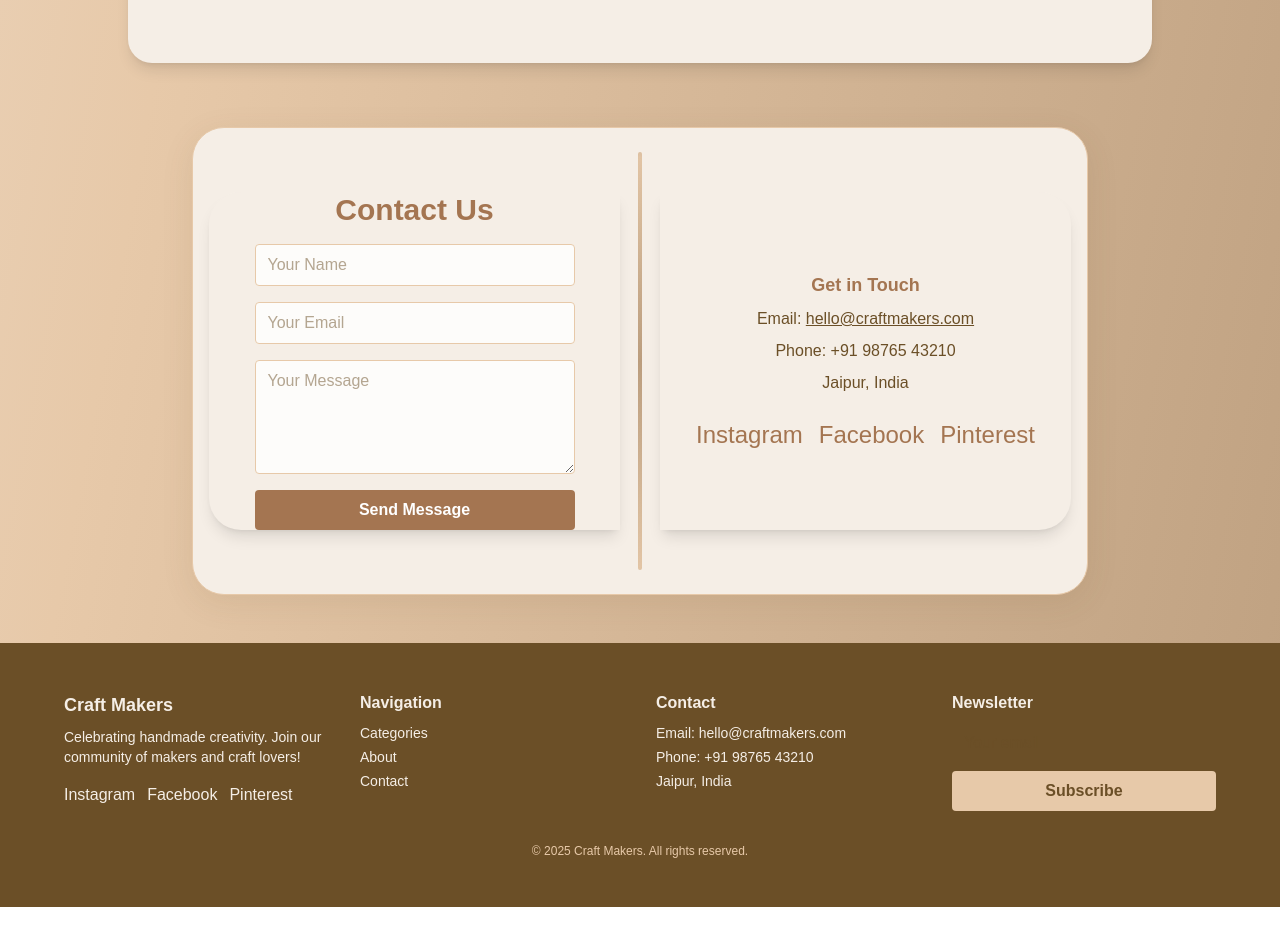
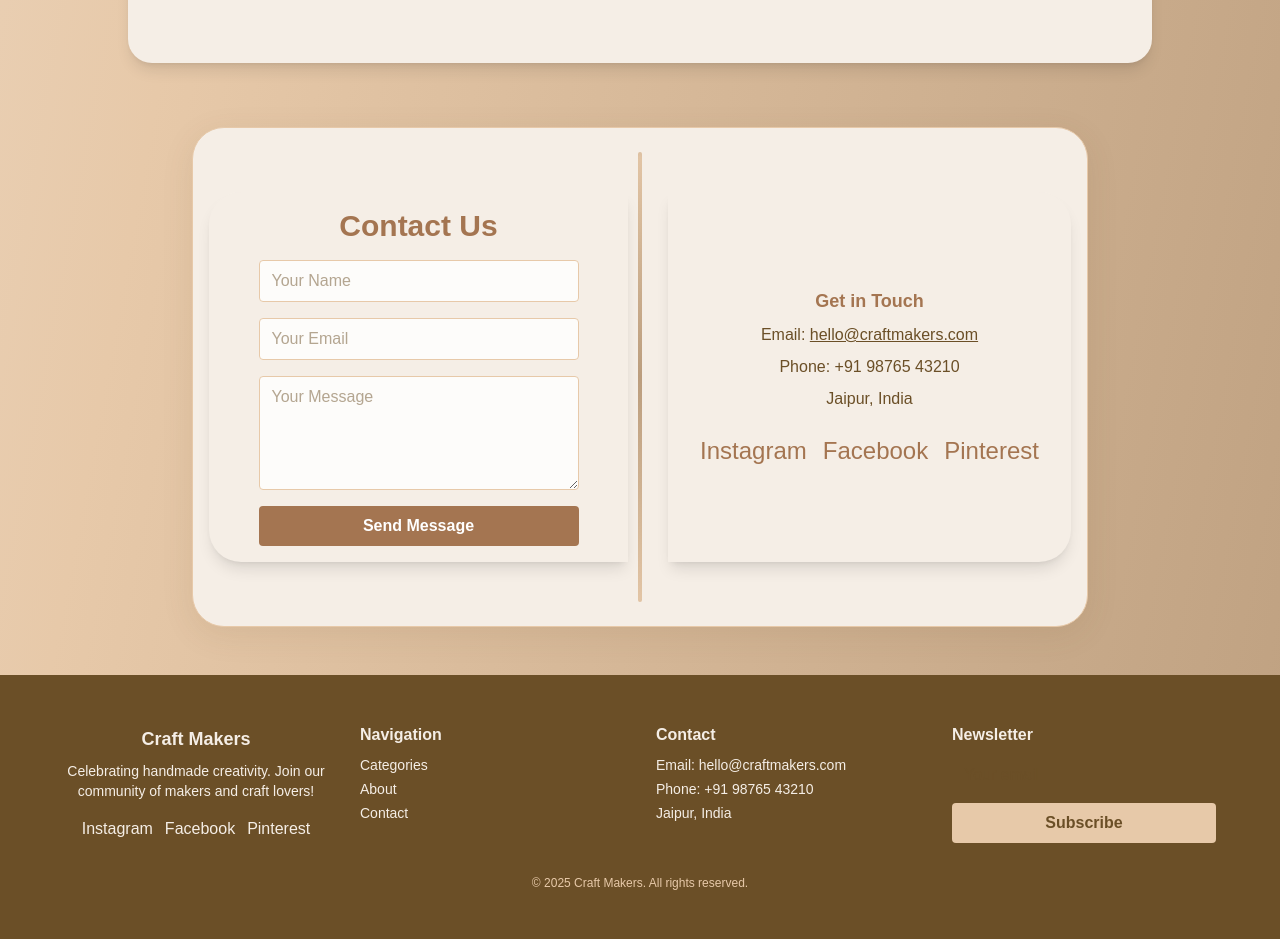
Before and after one commit to devbuilt888/sea-urchin-consulting, a Next.js app: page /solopreneur/craft-makers in a window 1280 px wide. Shown: the part 5980-6919 px from the top of the page. Before the commit the page ends 6887 px from the top, so only its background shows below. Built offline with nearby package versions, Linux system fonts and the light colour scheme.

Commit message:
Update Craft Makers page layout by adjusting padding and margins for improved visual consistency. Enhance the "Contact Us" section with better spacing and visibility of social media links, promoting user engagement.

```diff
--- a/src/pages/solopreneur/craft-makers.jsx
+++ b/src/pages/solopreneur/craft-makers.jsx
@@ -745,11 +745,11 @@ export default function CraftMakersShowcase() {
       </section>
       <FloatingCTA />
       {/* Contact Us Book Section */}
-      <section id="contact" className="w-full max-w-4xl mx-auto py-10 sm:py-16 px-2 sm:px-4 flex flex-col md:flex-row items-stretch gap-0 md:gap-10 bg-[#f5eee6] rounded-[32px] shadow-2xl mt-8 sm:mt-16 relative overflow-hidden border border-[#e7c9a9]" style={{boxShadow: '0 8px 32px 0 rgba(107,79,39,0.10)'}}>
+      <section id="contact" className="w-full max-w-4xl mx-auto py-10 sm:py-16 px-2 sm:px-4 flex flex-col md:flex-row items-stretch gap-0 md:gap-10 bg-[#f5eee6] rounded-[32px] shadow-2xl mt-8 m-4 sm:mt-16 relative overflow-hidden border border-[#e7c9a9]" style={{boxShadow: '0 8px 32px 0 rgba(107,79,39,0.10)'}}>
         {/* Book spine */}
         <div className="hidden md:block absolute left-1/2 top-6 bottom-6 w-1 bg-gradient-to-b from-[#e7c9a9] via-[#bfa181] to-[#e7c9a9] shadow-inner rounded-full z-10" style={{transform: 'translateX(-50%)'}}></div>
         {/* Left page (form) */}
-        <div className="flex-1 flex flex-col justify-center items-center bg-[#f5eee6] px-4 py-8 md:py-0 md:rounded-l-[32px] relative z-20 shadow-none md:shadow-lg">
+        <div className="flex-1 flex flex-col justify-center items-center bg-[#f5eee6] px-4 py-8 md:py-4 md:rounded-l-[32px] relative z-20 shadow-none md:shadow-lg">
           <h2 className="text-xl sm:text-2xl md:text-3xl font-bold mb-4 text-[#a47551]">Contact Us</h2>
           <form className="w-full max-w-xs flex flex-col gap-4">
             <input type="text" placeholder="Your Name" className="rounded px-3 py-2 text-[#6b4f27] bg-white/80 border border-[#e7c9a9] focus:outline-none" />
@@ -759,12 +759,12 @@ export default function CraftMakersShowcase() {
           </form>
         </div>
         {/* Right page (info/socials) */}
-        <div className="flex-1 flex flex-col justify-center items-center bg-[#f5eee6] px-4 py-8 md:py-0 md:rounded-r-[32px] relative z-20 shadow-none md:shadow-lg text-center">
+        <div className="flex-1 flex flex-col justify-center items-center bg-[#f5eee6] px-2 py-8 md:py-0 md:rounded-r-[32px] relative z-20 shadow-none md:shadow-lg text-center">
           <h3 className="text-lg font-bold text-[#a47551] mb-2">Get in Touch</h3>
           <p className="text-[#6b4f27] mb-2">Email: <a href="mailto:hello@craftmakers.com" className="underline">hello@craftmakers.com</a></p>
           <p className="text-[#6b4f27] mb-2">Phone: +91 98765 43210</p>
           <p className="text-[#6b4f27] mb-4">Jaipur, India</p>
-          <div className="flex gap-4 justify-center mt-2">
+          <div className="hidden md:flex gap-4 justify-center mt-2">
             <a href="#" className="text-[#a47551] hover:text-[#bfa181] text-2xl"><i className="fab fa-instagram"></i>Instagram</a>
             <a href="#" className="text-[#a47551] hover:text-[#bfa181] text-2xl"><i className="fab fa-facebook"></i>Facebook</a>
             <a href="#" className="text-[#a47551] hover:text-[#bfa181] text-2xl"><i className="fab fa-pinterest"></i>Pinterest</a>
@@ -774,7 +774,7 @@ export default function CraftMakersShowcase() {
       {/* Footer */}
       <footer className="w-full bg-[#6b4f27] text-[#f5eee6] py-10 sm:py-12 px-2 sm:px-4 mt-12">
         <div className="max-w-6xl mx-auto grid grid-cols-1 sm:grid-cols-2 md:grid-cols-4 gap-6 sm:gap-8">
-          <div>
+          <div className="flex flex-col items-center justify-center text-center">
             <h3 className="font-bold text-lg mb-2">Craft Makers</h3>
             <p className="text-sm mb-4">Celebrating handmade creativity. Join our community of makers and craft lovers!</p>
             <div className="flex gap-3">
```
